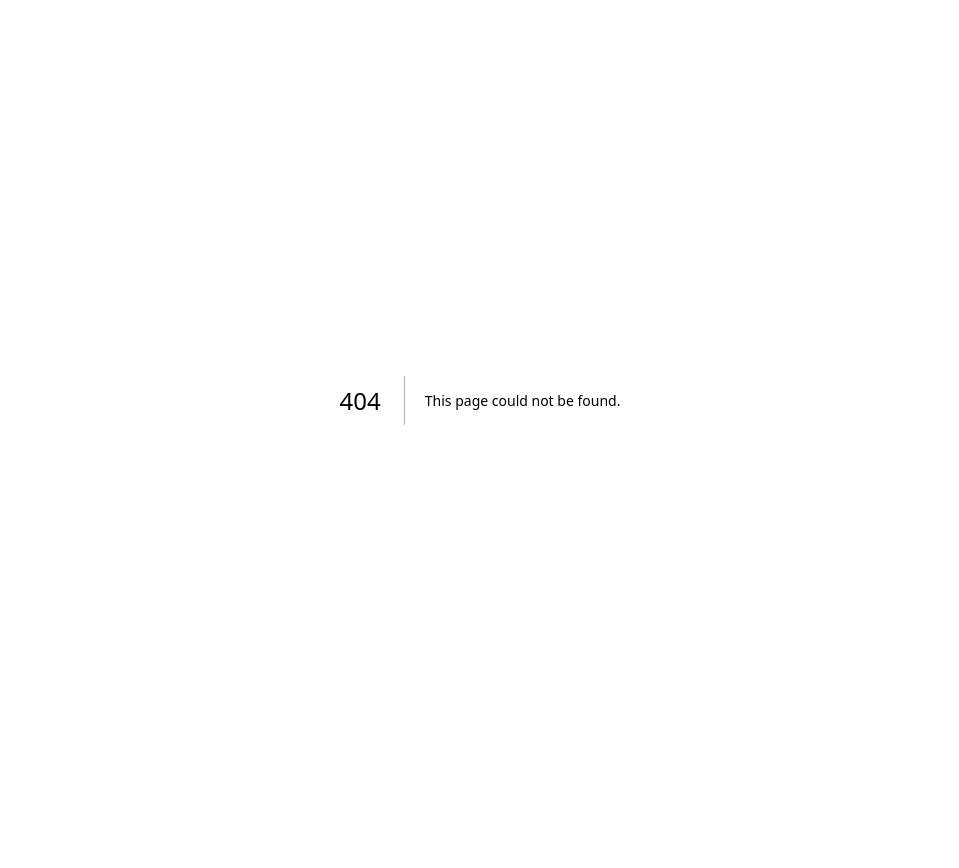
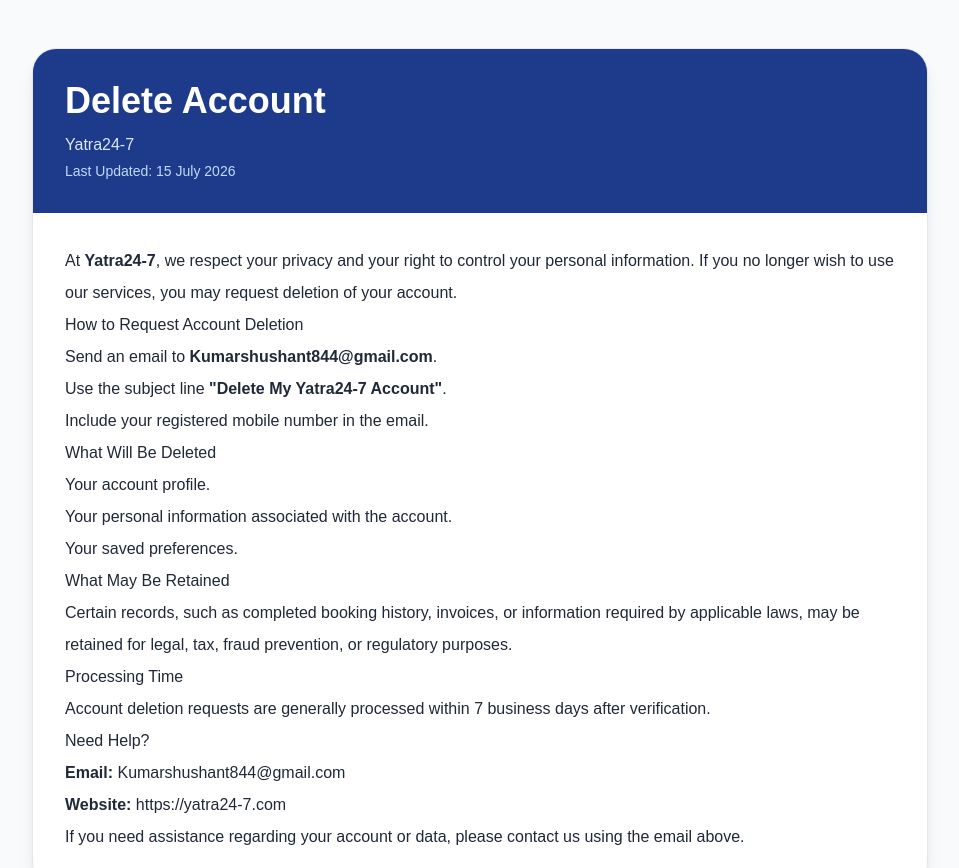
Before and after one commit to divyadakshstory/Yatra24-7, a Next.js app: page /delete-account in a window 1280 px wide. Before the commit this address had no page. Shown: the top 868 px of the page, without its empty margins (160-1119 px from the left). Before the commit the page ends 800 px from the top, so only its background shows below. Built offline with nearby package versions, Linux system fonts and the light colour scheme.

Commit message:
Create page.js

```diff
--- /dev/null
+++ b/app/delete-account/page.js
@@ -0,0 +1,67 @@
+import LegalPage from "../components/LegalPage";
+
+export const metadata = {
+  title: "Delete Account | Yatra24-7",
+  description: "Request deletion of your Yatra24-7 account and personal data.",
+};
+
+export default function DeleteAccount() {
+  return (
+    <LegalPage
+      title="Delete Account"
+      lastUpdated="15 July 2026"
+    >
+      <p>
+        At <strong>Yatra24-7</strong>, we respect your privacy and your right to
+        control your personal information. If you no longer wish to use our
+        services, you may request deletion of your account.
+      </p>
+
+      <h2>How to Request Account Deletion</h2>
+
+      <ol>
+        <li>Send an email to <strong>Kumarshushant844@gmail.com</strong>.</li>
+        <li>Use the subject line <strong>"Delete My Yatra24-7 Account"</strong>.</li>
+        <li>Include your registered mobile number in the email.</li>
+      </ol>
+
+      <h2>What Will Be Deleted</h2>
+
+      <ul>
+        <li>Your account profile.</li>
+        <li>Your personal information associated with the account.</li>
+        <li>Your saved preferences.</li>
+      </ul>
+
+      <h2>What May Be Retained</h2>
+
+      <p>
+        Certain records, such as completed booking history, invoices, or
+        information required by applicable laws, may be retained for legal,
+        tax, fraud prevention, or regulatory purposes.
+      </p>
+
+      <h2>Processing Time</h2>
+
+      <p>
+        Account deletion requests are generally processed within 7 business
+        days after verification.
+      </p>
+
+      <h2>Need Help?</h2>
+
+      <p>
+        <strong>Email:</strong> Kumarshushant844@gmail.com
+      </p>
+
+      <p>
+        <strong>Website:</strong> https://yatra24-7.com
+      </p>
+
+      <p>
+        If you need assistance regarding your account or data, please contact
+        us using the email above.
+      </p>
+    </LegalPage>
+  );
+}
```
